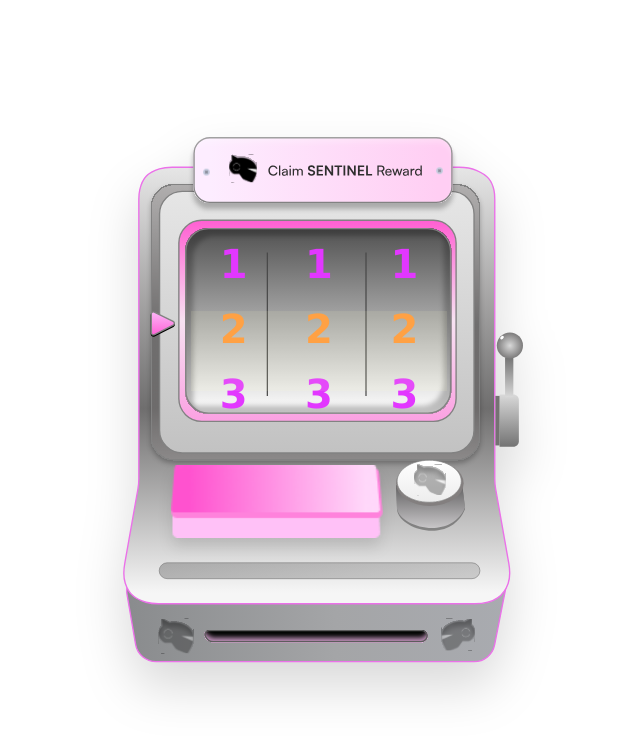
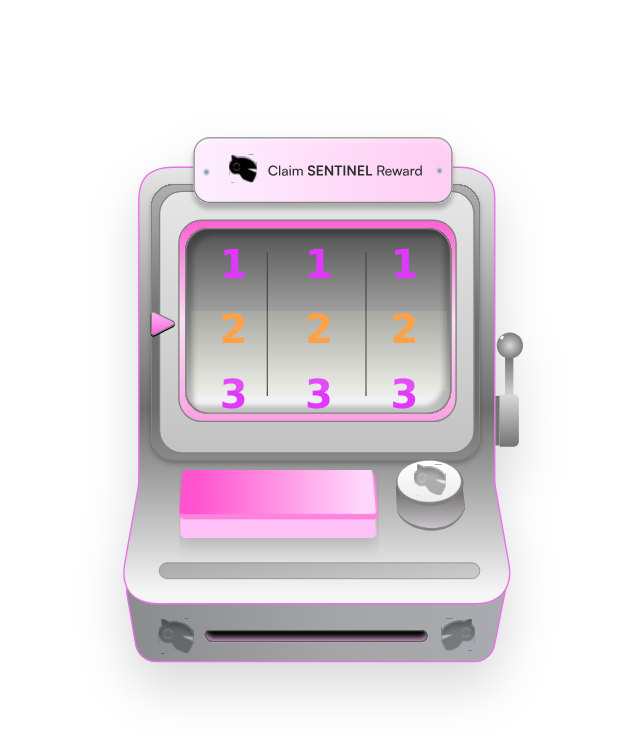
Before and after one commit to nikiiigoyal/slot-machine, a React (Vite) app: page / in a window 1280 px wide. Shown: the top 736 px of the page, without its empty margins (317-957 px from the left). Built offline with nearby package versions, Linux system fonts and the light colour scheme; a web font is replaced by a local one.

Commit message:
Changes in the button

```diff
--- a/src/App.jsx
+++ b/src/App.jsx
@@ -50,23 +50,30 @@ function App() {
         </div>
 
         {/* --- BUTTON --- */}
-        <div className='absolute -bottom-[15%] right-[35%] z-30'>
+        <div className='absolute bottom-[16%] right-[36%] z-30'>
+  <div className="w-[200px] h-[150px]  overflow-hidden relative">
+
     <button
       onClick={handleSpin}
       disabled={isSpinning}
       className={`
+        w-full h-full
         transition-all duration-100 ease-in-out
-      active:translate-y-5
-      ${isSpinning ? ' translate-y-4 cursor-not-allowed' : 'cursor-pointer hover:brightness-110'}
+        active:translate-y-[60%]
+         ${isSpinning ? 'translate-y-[10%] cursor-not-allowed brightness-75' : 'translate-y-0 cursor-pointer hover:brightness-110'}
       `}
       title='Click to spin'
     >
-            <img src="/slot-button.png"
+      <img
+        src="/slot-button.png"
         alt="Spin Button"
-      className="w-53 h-117 object-contain drop-shadow-xl"></img>
+
+        className="w-full h-full object-contain drop-shadow-xl"
+      />
     </button>
+
   </div>
-
+</div>
       </div>
     </div>
   )
```
Lines whose indentation alone changed are shown as unchanged.
